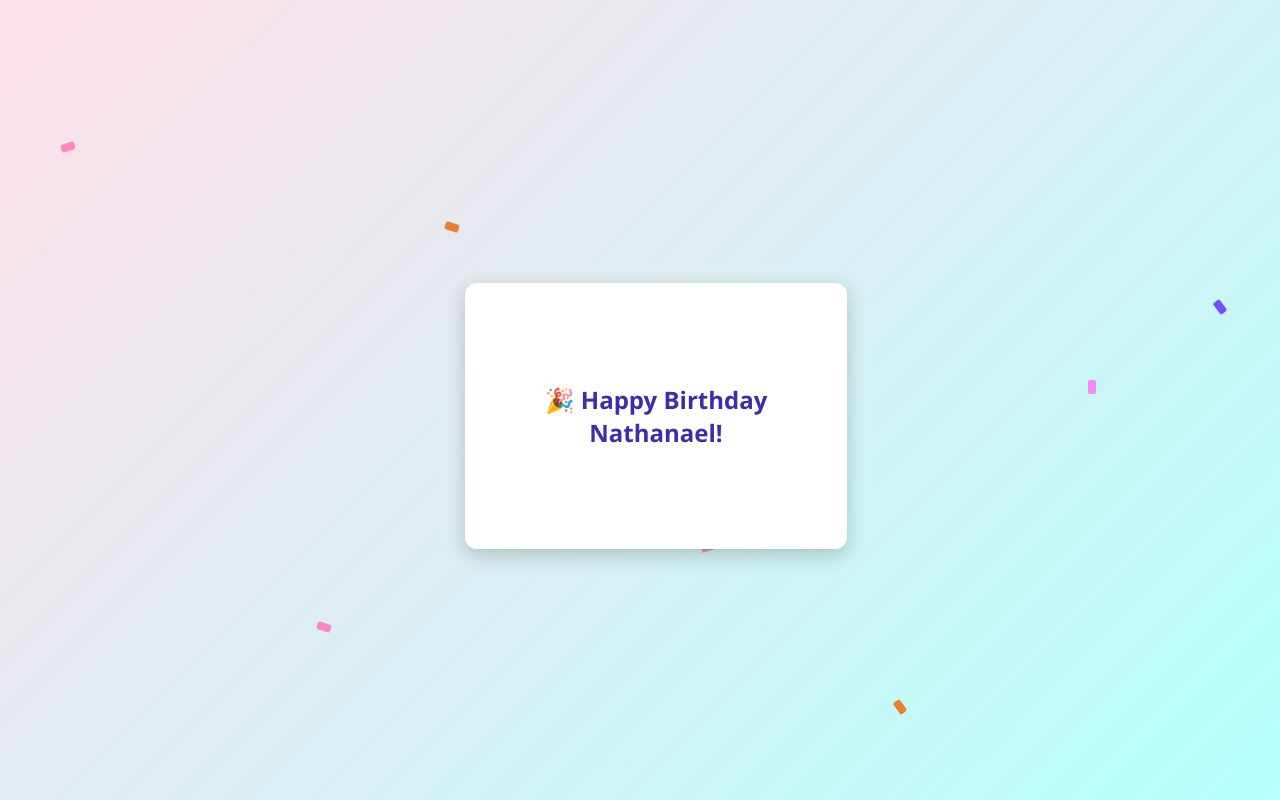
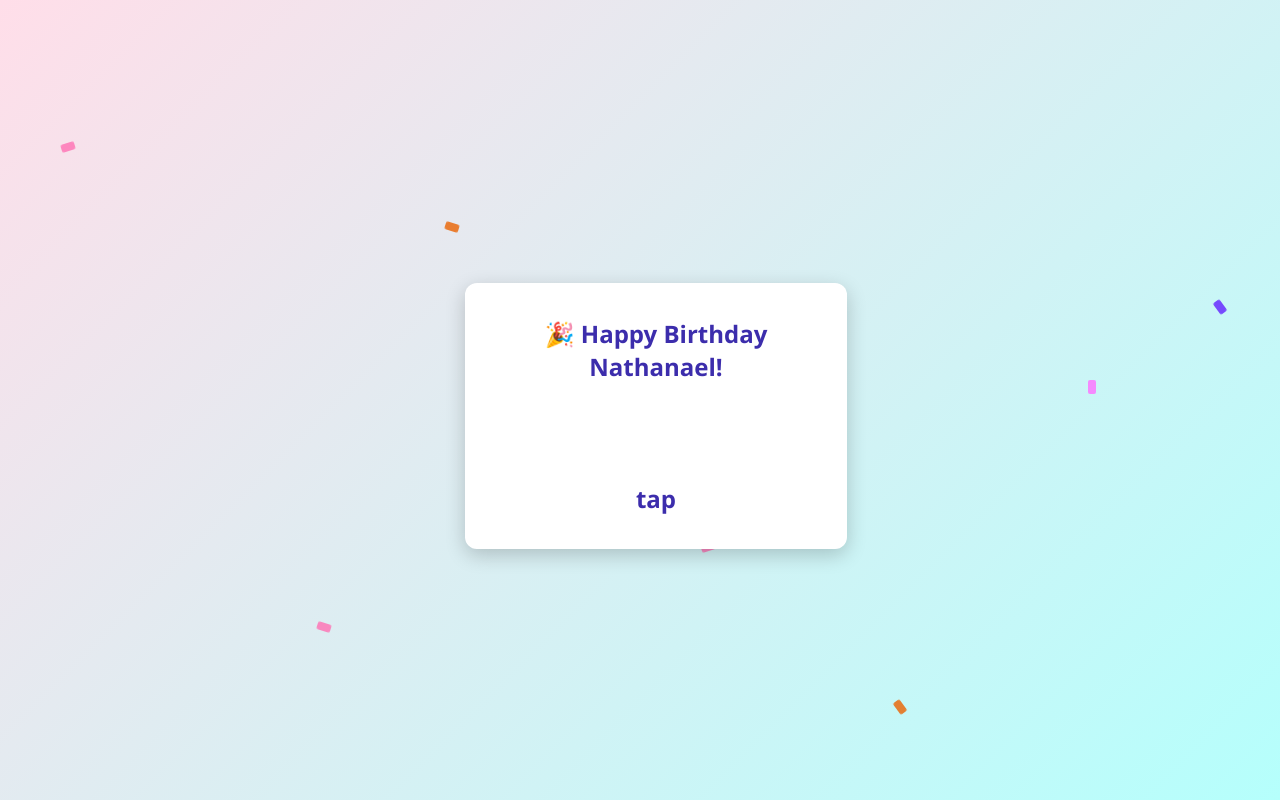
Before and after one commit to MonarrKuts/happybirthday, a plain HTML site: page index.html in a window 1280 px wide. Drawn offline with Linux system fonts and the light colour scheme.

Commit message:
Update index.html

```diff
--- a/index.html
+++ b/index.html
@@ -126,7 +126,7 @@
   <div class="card" id="card">
     <div class="card-inner">
       <div class="card-front">
-        🎉 Happy Birthday Nathanael!
+        🎉 Happy Birthday Nathanael! <br><br><br><br>tap
       </div>
       <div class="card-back">
         <h1>🎂 Make a Wish!</h1>
```
